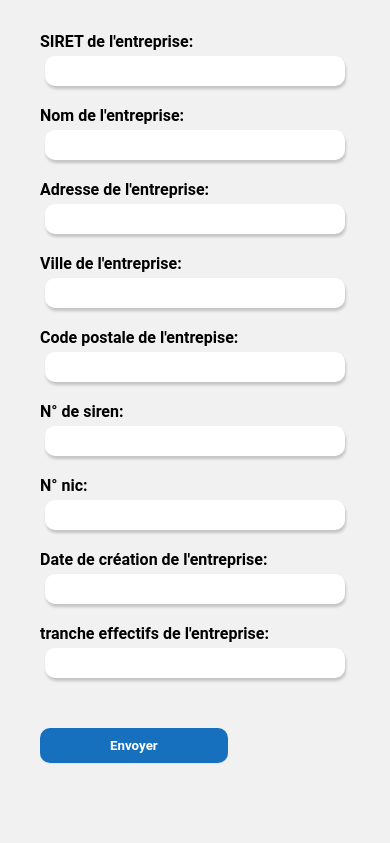
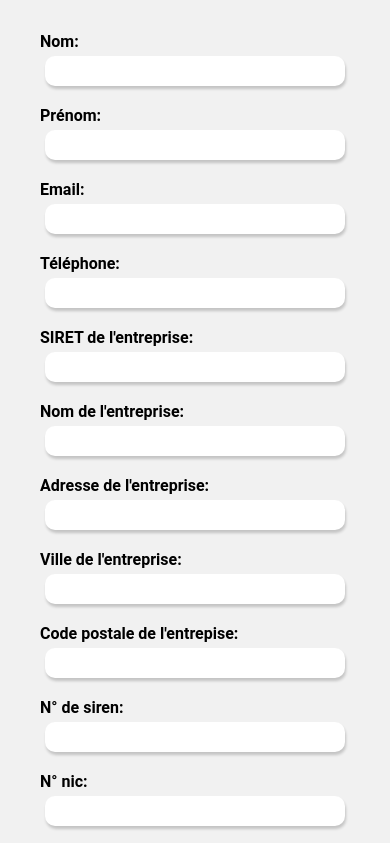
Before and after one commit to MaximeTytgat/Form_with_API, a plain HTML site: page index.html in a window 390 px wide. Shown: the top 843 px of the page. Drawn offline with Linux system fonts and the light colour scheme.

Commit message:
feat(view): add in form first name, last name, email, phone number.

```diff
--- a/index.html
+++ b/index.html
@@ -11,13 +11,29 @@
     <form action="" >
 
       <div class="input_group">
+        <label for="last_name">Nom:</label>
+        <input type="text" name="last_name" id="last_name" value="">
+      </div>
+
+      <div class="input_group">
+        <label for="first_name">Prénom:</label>
+        <input type="text" name="first_name" id="first_name" value="">
+      </div>
+
+      <div class="input_group">
+        <label for="email">Email:</label>
+        <input type="email" name="email" id="email" value="">
+      </div>
+
+      <div class="input_group">
+        <label for="phone_number">Téléphone:</label>
+        <input type="tel" name="phone_number" id="phone_number" value="">
+      </div>
+
+      <div class="input_group" id="siret">
         <label for="entreprise_siret">SIRET de l'entreprise:</label>
         <input type="text" id="entreprise_siret" value="">
         <button class="fill_in_width_siret">Fill in the company information</button>
-<!--        <div class="alert_messages">-->
-<!--          <div class="not_find">l'entreprise n'a pas été trouvée dans la base de données</div>-->
-<!--          <div class="error_number"></div>-->
-<!--        </div>-->
       </div>
 
       <div class="input_group">
```
